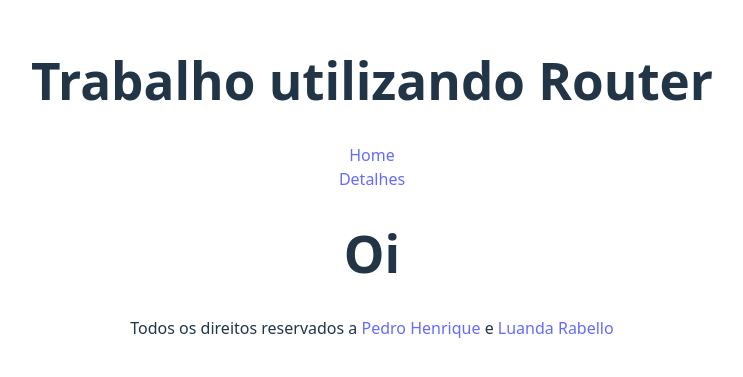
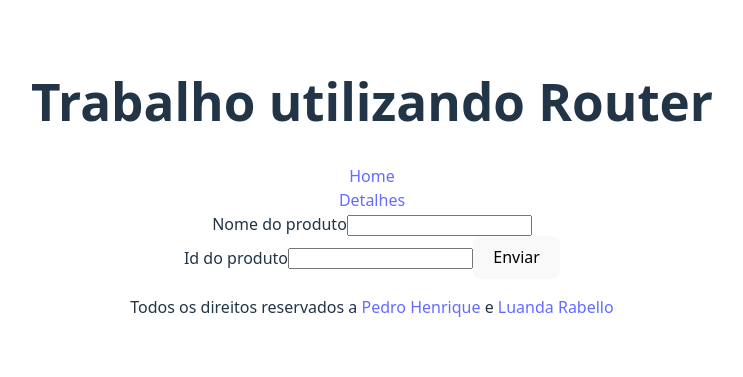
Before and after one commit to preudu-cmd-hash/trabalho-rotas, a React (Vite) app: page /home in a window 1280 px wide. Shown: the part 213-590 px from the top of the page, without its empty margins (268-1011 px from the left). Built offline with nearby package versions, Linux system fonts and the light colour scheme.

Commit message:
passa o id para o details com input

```diff
--- a/src/Pages/Home/Home.jsx
+++ b/src/Pages/Home/Home.jsx
@@ -1,7 +1,38 @@
+import { useState } from "react";
+import { useNavigate } from "react-router";
+
 export const Home = () => {
+  const navigate = useNavigate();
+  const [formValues, setFormValues] = useState({
+    name: "",
+    message: "",
+  });
+
+  const handleChange = (e) => {
+    const { name, value } = e.target;
+    setFormValues((prev) => ({
+      ...prev,
+      [name]: value,
+    }));
+  };
+
+  const handleSubmit = (e) => {
+    e.preventDefault();
+    console.log(formValues);
+    navigate(`/details/${formValues.message}`, { state: formValues });
+  };
   return (
-    <div>
-      <h1>Oi</h1>
-    </div>
+    <>
+      <div>
+        <form onSubmit={handleSubmit}>
+          <label htmlFor="name">Nome do produto</label>
+          <input type="text" name="name" onChange={handleChange} />
+          <br />
+          <label htmlFor="message">Id do produto</label>
+          <input type="text" name="message" onChange={handleChange} />
+          <button type="submit">Enviar</button>
+        </form>
+      </div>
+    </>
   );
 };
```
